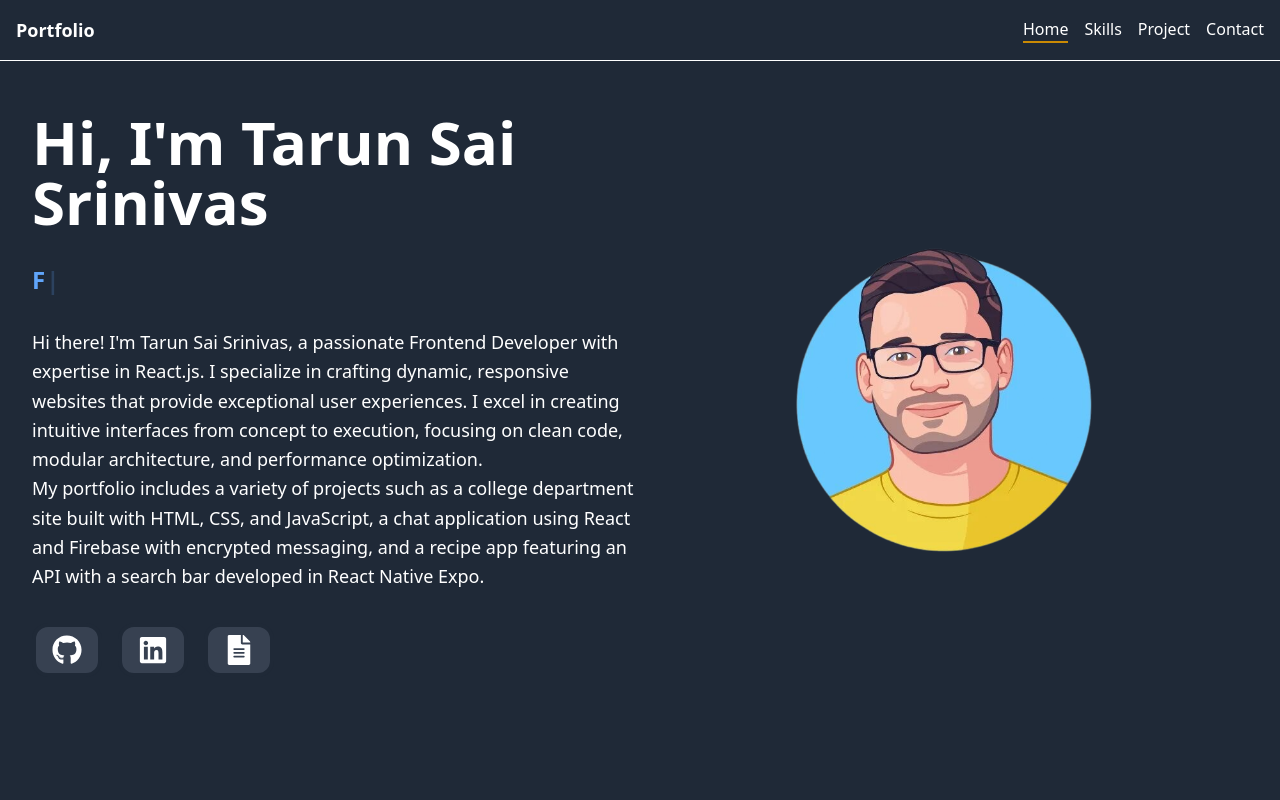
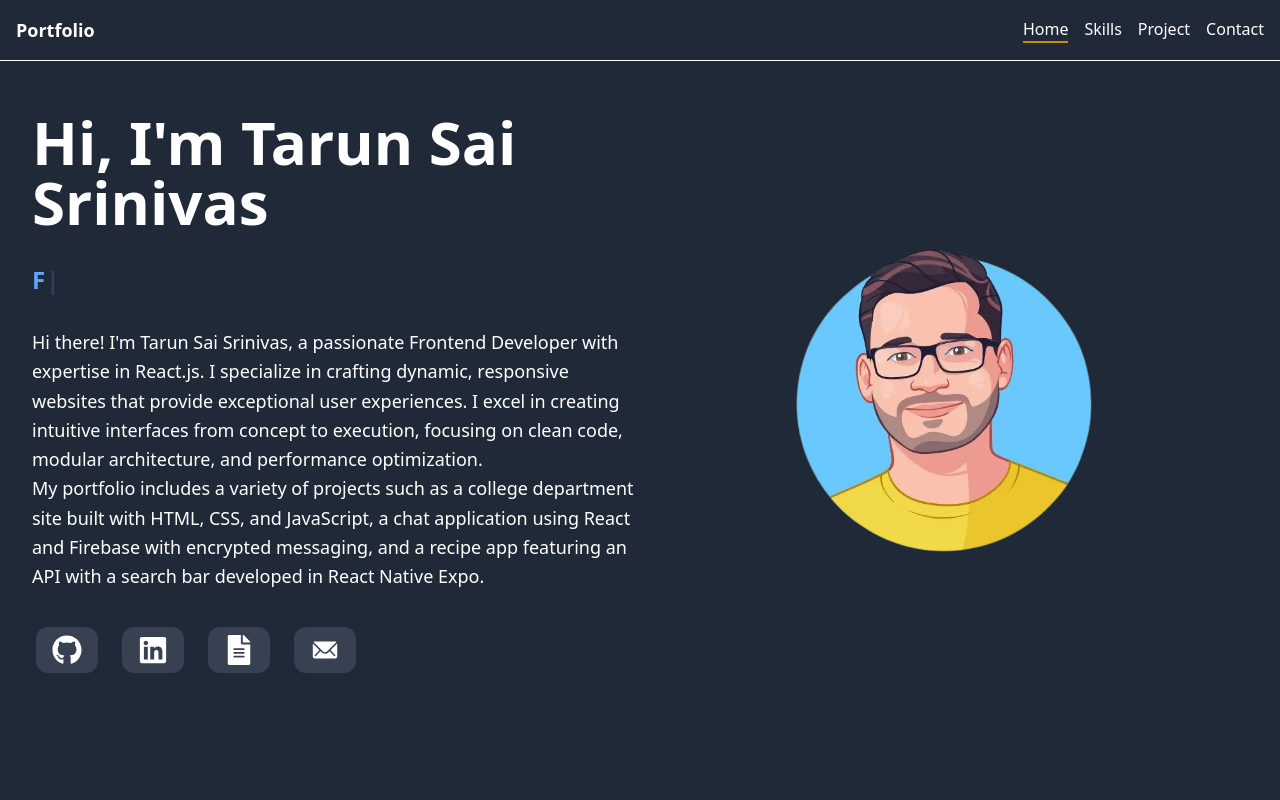
Before and after one commit to Tarunsaisrinivas/React-Portfolio, a React (Vite) app: page / in a window 1280 px wide. Shown: the top 800 px of the page. Built offline with nearby package versions, Linux system fonts and the light colour scheme.

Commit message:
email update

```diff
--- a/package.json
+++ b/package.json
@@ -12,6 +12,7 @@
   "dependencies": {
     "@headlessui/react": "^1.7.18",
     "@heroicons/react": "^2.1.3",
+    "antd": "^5.17.4",
     "aos": "^2.3.4",
     "axios": "^1.6.8",
     "body-parser": "^1.20.2",
--- a/src/pages/Home.jsx
+++ b/src/pages/Home.jsx
@@ -1,10 +1,12 @@
 import React, { useEffect } from "react";
 import Typewriter from "typewriter-effect";
 import { FaGithub, FaLinkedin, FaFileAlt } from "react-icons/fa";
+import { IoIosMail } from "react-icons/io";
 import AOS from "aos";
 import "aos/dist/aos.css";
 import "./home.css";
 import { Tilt } from "react-tilt";
+import { message } from "antd";
 
 const defaultOptions = {
   reverse: false, // reverse the tilt direction
@@ -19,6 +21,18 @@ const defaultOptions = {
 };
 
 const Home = ({ darkMode }) => {
+  const [messageApi, contextHolder] = message.useMessage();
+  const email = "tarunsaisrinivas7@gmail.com";
+
+  const handleCopy = async () => {
+    try {
+      await navigator.clipboard.writeText(email);
+      messageApi.success("Email address copied to clipboard!");
+    } catch (err) {
+      console.error("Failed to copy text: ", err);
+    }
+  };
+
   useEffect(() => {
     AOS.init({ duration: 1000 });
   }, []);
@@ -30,6 +44,7 @@ const Home = ({ darkMode }) => {
         darkMode ? "bg-gray-300" : ""
       }`}
     >
+      {contextHolder}
       <div className="container flex flex-col items-center justify-between px-8 py-16 mx-auto dark:bg-[#edf2f4] md:flex-row md:py-28">
         {/* Text Content */}
         <div
@@ -47,7 +62,7 @@ const Home = ({ darkMode }) => {
           <div
             className={`mb-8 text-2xl font-bold ${
               darkMode ? "text-red-600" : ""
-            }  text-blue-400`}
+            } text-blue-400`}
           >
             <Typewriter
               options={{
@@ -90,6 +105,11 @@ const Home = ({ darkMode }) => {
               link="https://drive.google.com/file/d/1_pdq2FAQH6O5cXMxaCpOnU3VeZd9mCb0/view?usp=sharing"
               icon={<FaFileAlt size={30} />}
             />
+            <Button
+              onClick={handleCopy}
+              className="flex items-center justify-center px-4 py-2 transition duration-300 bg-gray-700 border-4 border-gray-800 dark:text-gray-800 dark:bg-[#edf2f4] rounded-2xl dark:hover:bg-blue-400 hover:bg-blue-400 hover:text-black"
+              icon={<IoIosMail size={30} />}
+            />
           </div>
         </div>
         {/* Image */}
@@ -98,39 +118,37 @@ const Home = ({ darkMode }) => {
             <img
               src="/Cartoon-Avatar-On-Circle-Background-removebg-preview.png"
               alt=""
-              className="m-auto cursor-pointer rounded-full w-44 md:w-64 lg:w-80 "
+              className="m-auto cursor-pointer rounded-full w-44 md:w-64 lg:w-80"
             />
           </Tilt>
         </div>
       </div>
-
-      {/* <p className="flex justify-center items-center space-x-4">
-        <img
-          src="https://github-readme-stats.vercel.app/api/top-langs?username=tarunsaisrinivas&show_icons=true&locale=en&layout=compact"
-          alt="tarunsaisrinivas"
-          className="h-52"
-        />
-        <img
-          src="https://github-readme-streak-stats.herokuapp.com/?user=tarunsaisrinivas&"
-          alt="tarunsaisrinivas"
-        />
-      </p> */}
     </div>
   );
 };
 
 // Button component
-const Button = ({ link, icon }) => {
+const Button = ({ link, icon, onClick, className }) => {
+  if (link) {
     return (
       <a
         href={link}
         target="_blank"
         rel="noopener noreferrer"
-      className="flex items-center justify-center px-4 py-2 transition duration-300 bg-gray-700 border-4 border-gray-800 dark:text-gray-800 dark:bg-[#edf2f4] rounded-2xl dark:hover:bg-blue-400 hover:bg-blue-400 hover:text-black"
+        className={`flex items-center justify-center px-4 py-2 transition duration-300 bg-gray-700 border-4 border-gray-800 dark:text-gray-800 dark:bg-[#edf2f4] rounded-2xl dark:hover:bg-blue-400 hover:bg-blue-400 hover:text-black ${className}`}
       >
         <span className="inline-block">{icon}</span>
       </a>
     );
+  }
+  return (
+    <button
+      onClick={onClick}
+      className={`flex items-center justify-center px-4 py-2 transition duration-300 bg-gray-700 border-4 border-gray-800 dark:text-gray-800 dark:bg-[#edf2f4] rounded-2xl dark:hover:bg-blue-400 hover:bg-blue-400 hover:text-black ${className}`}
+    >
+      <span className="inline-block">{icon}</span>
+    </button>
+  );
 };
 
 export default Home;
```
Also changed, not shown: 1 other file (tests, documents, lock files or other folders). Lines whose indentation alone changed are shown as unchanged.
